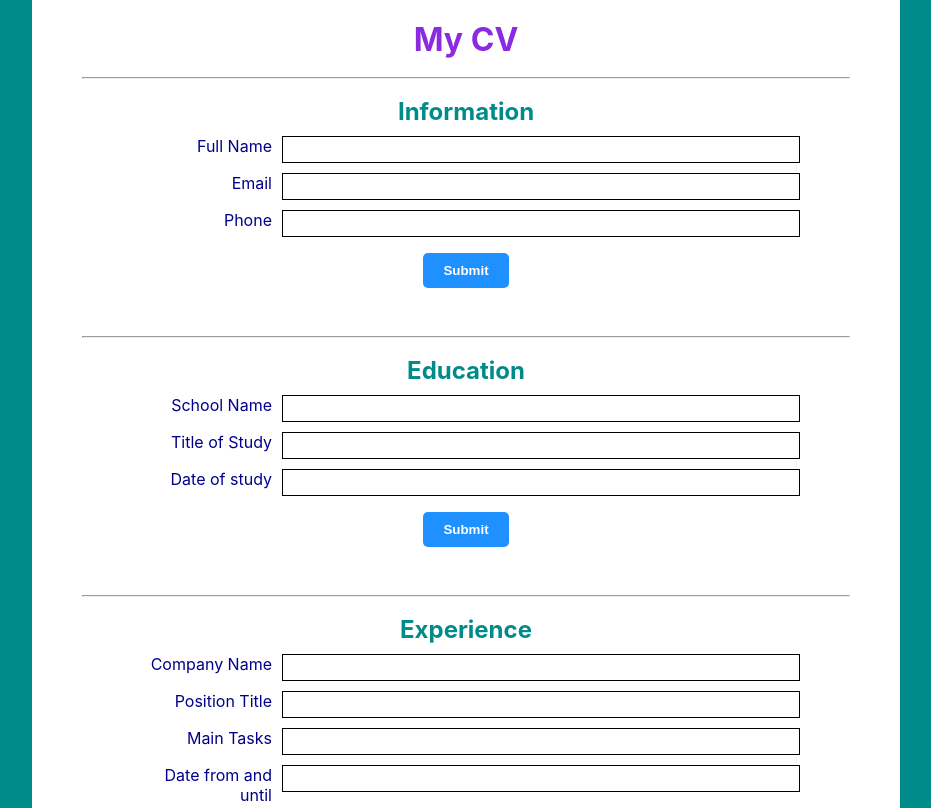
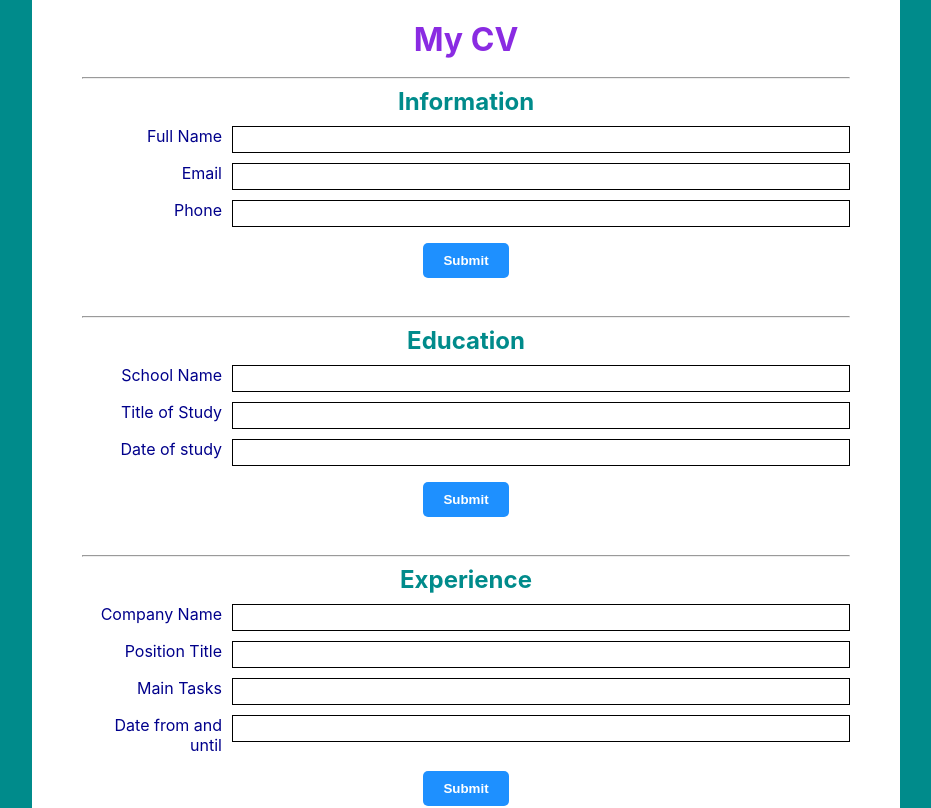
Before and after one commit to SonDo580/CV-application, a React (Create React App) app: page / in a window 1280 px wide. Shown: the top 808 px of the page, without its empty margins (174-1105 px from the left). Built offline with nearby package versions, Linux system fonts and the light colour scheme.

Commit message:
Remove form and handleSubmit()

```diff
--- a/src/components/Education.js
+++ b/src/components/Education.js
@@ -11,14 +11,6 @@ class Education extends Component {
     };
   }
 
-  handleSubmit = (event) => {
-    event.preventDefault();
-
-    this.setState((prevState) => ({
-      editMode: !prevState.editMode,
-    }));
-  };
-
   handleChange = (event) => {
     this.setState({
       [event.target.name]: event.target.value,
@@ -27,7 +19,7 @@ class Education extends Component {
 
   render() {
     return (
-      <form onSubmit={this.handleSubmit}>
+      <div className="container">
         <h2>Education</h2>
 
         {this.state.editMode ? (
@@ -87,7 +79,7 @@ class Education extends Component {
         <p className="submitButtonContainer">
           <button>{this.state.editMode ? "Submit" : "Edit"}</button>
         </p>
-      </form>
+      </div>
     );
   }
 }
--- a/src/components/Experience.js
+++ b/src/components/Experience.js
@@ -12,14 +12,6 @@ class Experience extends Component {
     };
   }
 
-  handleSubmit = (event) => {
-    event.preventDefault();
-
-    this.setState((prevState) => ({
-      editMode: !prevState.editMode,
-    }));
-  };
-
   handleChange = (event) => {
     this.setState({
       [event.target.name]: event.target.value,
@@ -28,7 +20,7 @@ class Experience extends Component {
 
   render() {
     return (
-      <form onSubmit={this.handleSubmit}>
+      <div className="container">
         <h2>Experience</h2>
 
         {this.state.editMode ? (
@@ -103,7 +95,7 @@ class Experience extends Component {
         <p className="submitButtonContainer">
           <button>{this.state.editMode ? "Submit" : "Edit"}</button>
         </p>
-      </form>
+      </div>
     );
   }
 }
--- a/src/components/Infomation.js
+++ b/src/components/Infomation.js
@@ -11,14 +11,6 @@ class Information extends Component {
     };
   }
 
-  handleSubmit = (event) => {
-    event.preventDefault();
-
-    this.setState((prevState) => ({
-      editMode: !prevState.editMode,
-    }));
-  };
-
   handleChange = (event) => {
     this.setState({
       [event.target.name]: event.target.value,
@@ -27,7 +19,7 @@ class Information extends Component {
 
   render() {
     return (
-      <form onSubmit={this.handleSubmit}>
+      <div className="container">
         <h2>Information</h2>
 
         {this.state.editMode ? (
@@ -88,7 +80,7 @@ class Information extends Component {
         <p className="submitButtonContainer">
           <button>{this.state.editMode ? "Submit" : "Edit"}</button>
         </p>
-      </form>
+      </div>
     );
   }
 }
```
